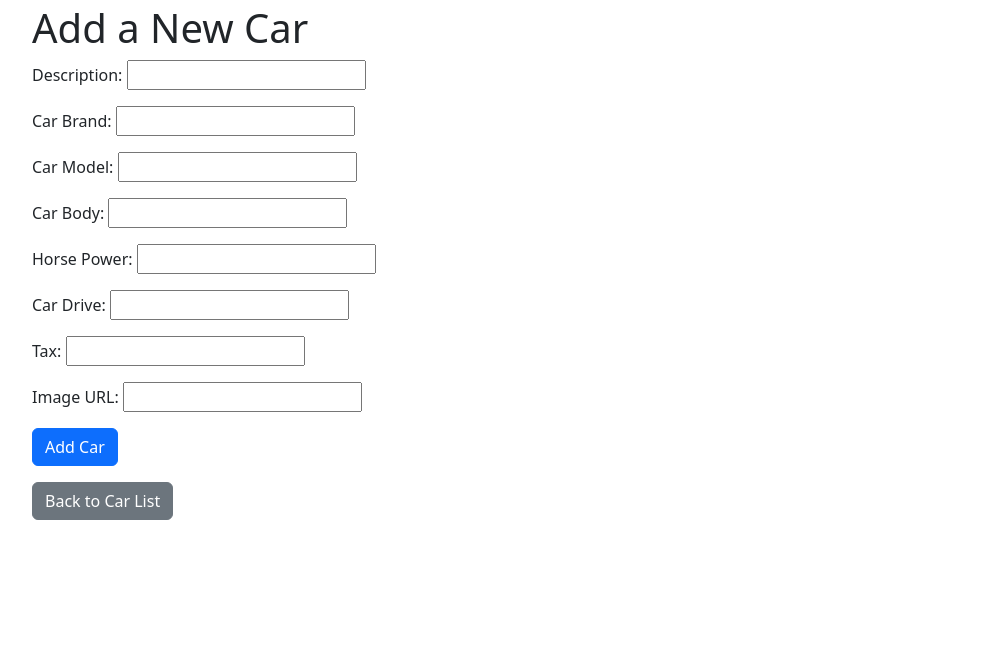
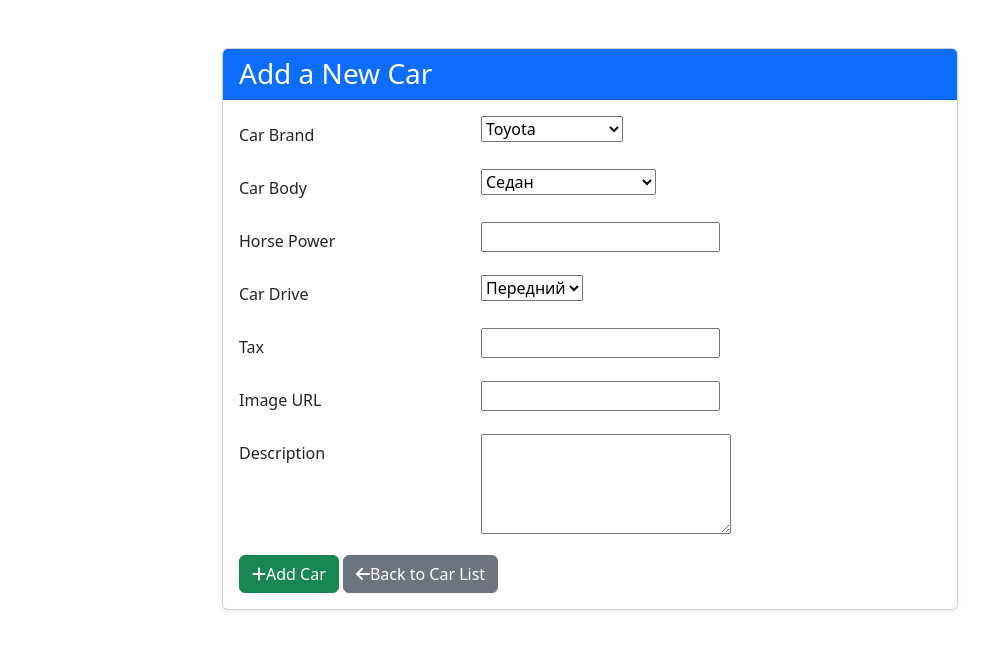
Before and after one commit to Yroslav77773/sait, a Django app: page /add/ in a window 1280 px wide. Shown: the top 650 px of the page, without its empty margins (50-1039 px from the left). Run offline with Django 5.2, Linux system fonts and the light colour scheme; a user stored in the database is signed in.

Commit message:
исправил все недочеты

```diff
--- a/test_app/templates/add_car.html
+++ b/test_app/templates/add_car.html
@@ -7,16 +7,49 @@
     <link rel="stylesheet" href="https://cdn.jsdelivr.net/npm/bootstrap@5.3.2/dist/css/bootstrap.min.css">
     <link rel="stylesheet" href="https://cdnjs.cloudflare.com/ajax/libs/font-awesome/6.5.1/css/all.min.css">
     {% load static %}
+    <style>
+        .form-control {
+            width: 250px;
+        }
+        #id_description {
+            width: 250px;
+            height: 100px;
+        }
+        .form-group {
+            margin-bottom: 15px; /* Отступ между группами полей */
+        }
+    </style>
 </head>
 <body>
-     <div class="container mt-1">
-        <h1>Add a New Car</h1>
-        <form method="post">
-            {% csrf_token %}
-            {{ form.as_p }}  <!-- Отображаем форму в виде параграфов -->
-            <button type="submit" class="btn btn-primary">Add Car</button>
-        </form>
-        <a href="{% url 'car_list' %}" class="btn btn-secondary mt-3">Back to Car List</a>
+    <div class="container mt-5">
+        <div class="row justify-content-center">
+            <div class="col-md-8">
+                <div class="card shadow-sm">
+                    <div class="card-header bg-primary text-white">
+                        <h3 class="mb-0">Add a New Car</h3>
+                    </div>
+                    <div class="card-body">
+                        <form method="post" enctype="multipart/form-data">
+                            {% csrf_token %}
+
+                            {% for field in car_form %}
+                                <div class="form-group row">
+                                    <label for="{{ field.id_for_label }}" class="col-sm-4 col-form-label">{{ field.label }}</label>
+                                    <div class="col-sm-8">
+                                        {{ field }}
+                                    </div>
+                                </div>
+                            {% endfor %}
+
+                            <button type="submit" class="btn btn-success"><i class="fas fa-plus mr-2"></i>Add Car</button>
+                            <a href="{% url 'car_list' %}" class="btn btn-secondary"><i class="fas fa-arrow-left mr-2"></i>Back to Car List</a>
+                        </form>
+                    </div>
+                </div>
+            </div>
+        </div>
     </div>
+
+    <script src="https://cdn.jsdelivr.net/npm/bootstrap@5.3.2/dist/js/bootstrap.bundle.min.js"></script>
 </body>
 </html>
--- a/test_app/test_project/forms.py
+++ b/test_app/test_project/forms.py
@@ -1,5 +1,144 @@
 # forms.py
 from django import forms
+
+
+
+CAR_BODY_CHOICES = [
+    ("sedan", "Седан"),
+    ("hatchback", "Хэтчбек"),
+    ("wagon", "Универсал"),
+    ("suv", "Внедорожник (SUV)"),
+    ("crossover", "Кроссовер"),
+    ("minivan", "Минивэн"),
+    ("coupe", "Купе"),
+    ("pickup", "Пикап"),
+    ("convertible", "Кабриолет"),
+]
+
+
+
+
+CAR_DRIVE_CHOICES = [
+    ("front", "Передний"),
+    ("rear", "Задний"),
+    ("all", "Полный"),
+]
+
+
+
+
+CAR_BRANDS = [
+    ("Toyota", "Toyota"),
+    ("Honda", "Honda"),
+    ("Ford", "Ford"),
+    ("Chevrolet", "Chevrolet"),
+    ("BMW", "BMW"),
+    ("Mercedes-Benz", "Mercedes-Benz"),
+    ("Audi", "Audi"),
+    ("Nissan", "Nissan"),
+    ("Hyundai", "Hyundai"),
+    ("Kia", "Kia"),
+    ("Volkswagen", "Volkswagen"),
+    ("Tesla", "Tesla"),
+    ("Mazda", "Mazda"),
+    ("Subaru", "Subaru"),
+    ("Lexus", "Lexus"),
+    ("Jeep", "Jeep"),
+    ("GMC", "GMC"),
+    ("Dodge", "Dodge"),
+    ("Ram", "Ram"),
+    ("Porsche", "Porsche"),
+    ("Land Rover", "Land Rover"),
+    ("Volvo", "Volvo"),
+    ("Acura", "Acura"),
+    ("Infiniti", "Infiniti"),
+    ("Cadillac", "Cadillac"),
+    ("Lincoln", "Lincoln"),
+    ("Buick", "Buick"),
+    ("Chrysler", "Chrysler"),
+    ("Mitsubishi", "Mitsubishi"),
+    ("Jaguar", "Jaguar"),
+    ("Alfa Romeo", "Alfa Romeo"),
+    ("Fiat", "Fiat"),
+    ("Mini", "Mini"),
+    ("Smart", "Smart"),
+    ("Suzuki", "Suzuki"),
+    ("Isuzu", "Isuzu"),
+    ("Saab", "Saab"),
+    ("Peugeot", "Peugeot"),
+    ("Renault", "Renault"),
+    ("Citroen", "Citroen"),
+    ("Skoda", "Skoda"),
+    ("Seat", "Seat"),
+    ("Opel", "Opel"),
+    ("Dacia", "Dacia"),
+    ("Holden", "Holden"),
+    ("Daewoo", "Daewoo"),
+    ("Rover", "Rover"),
+    ("MG", "MG"),
+    ("Lada", "Lada"),
+    ("Moskvich", "Moskvich"),
+    ("Aston Martin", "Aston Martin"),
+    ("Bentley", "Bentley"),
+    ("Bugatti", "Bugatti"),
+    ("Ferrari", "Ferrari"),
+    ("Lamborghini", "Lamborghini"),
+    ("Maserati", "Maserati"),
+    ("Rolls-Royce", "Rolls-Royce"),
+    ("McLaren", "McLaren"),
+    ("Lotus", "Lotus"),
+    ("Genesis", "Genesis"),
+    ("Polestar", "Polestar"),
+    ("Rivian", "Rivian"),
+    ("Lucid", "Lucid"),
+    ("BYD", "BYD"),
+    ("Nio", "Nio"),
+    ("XPeng", "XPeng"),
+    ("Geely", "Geely"),
+    ("Great Wall", "Great Wall"),
+    ("Chery", "Chery"),
+    ("Tata", "Tata"),
+    ("Mahindra", "Mahindra"),
+    ("Tata Motors", "Tata Motors"),
+    ("Maruti Suzuki", "Maruti Suzuki"),
+    ("Daihatsu", "Daihatsu"),
+    ("Subaru", "Subaru"),
+    ("SsangYong", "SsangYong"),
+    ("Proton", "Proton"),
+    ("Perodua", "Perodua"),
+    ("Haval", "Haval"),
+    ("Wuling", "Wuling"),
+    ("Dongfeng", "Dongfeng"),
+    ("FAW", "FAW"),
+    ("BAIC", "BAIC"),
+    ("GAC", "GAC"),
+    ("SGMW", "SGMW"),
+    ("Changan", "Changan"),
+    ("JAC", "JAC"),
+    ("Zotye", "Zotye"),
+    ("Lifan", "Lifan"),
+    ("Baojun", "Baojun"),
+    ("Wey", "Wey"),
+    ("Cupra", "Cupra"),
+    ("DS Automobiles", "DS Automobiles"),
+    ("Alpine", "Alpine"),
+    ("Morgan", "Morgan"),
+    ("TVR", "TVR"),
+    ("Rimac", "Rimac"),
+    ("Pagani", "Pagani"),
+    ("Koenigsegg", "Koenigsegg"),
+    ("Zenvo", "Zenvo"),
+    ("Caterham", "Caterham"),
+    ("Ariel", "Ariel"),
+    ("BAC", "BAC"),
+    ("Spyker", "Spyker"),
+    ("Noble", "Noble"),
+    ("Tesla", "Tesla"),
+]
+
+
+
+
 
 
 class SignUpForm(forms.Form):
@@ -7,11 +146,13 @@ class SignUpForm(forms.Form):
     password = forms.CharField(widget=forms.PasswordInput)
 
 class CarForm(forms.Form):
-    description = forms.CharField(max_length=255, required=False, label="Description")
-    car_brand = forms.CharField(max_length=255, label="Car Brand")
-    car_model = forms.CharField(max_length=255, label="Car Model", required=False)
-    car_body = forms.CharField(max_length=255, label="Car Body")
-    horse_power = forms.IntegerField(label="Horse Power")
-    car_drive = forms.CharField(max_length=255, label="Car Drive")
-    tax = forms.FloatField(label="Tax")
+    car_brand = forms.ChoiceField(choices=CAR_BRANDS, label="Car Brand")  # Используем ChoiceField
+    car_body = forms.ChoiceField(choices=CAR_BODY_CHOICES, label="Car Body")
+    horse_power = forms.IntegerField(label="Horse Power", min_value=1)
+    car_drive = forms.ChoiceField(choices=CAR_DRIVE_CHOICES, label="Car Drive")
+    tax = forms.FloatField(label="Tax",  min_value=1)
     image_url = forms.URLField(label="Image URL", required=False)
+    description = forms.CharField(max_length=255, required=False, label="Description", widget=forms.Textarea)
+
+class CarImageForm(forms.Form):
+    image = forms.ImageField(label="Car Image")
--- a/test_app/test_project/models.py
+++ b/test_app/test_project/models.py
@@ -1,4 +1,5 @@
 from django.db import models
+
 
 class Car(models.Model):
     description = models.CharField(max_length=255, blank=True, null=True)
@@ -8,7 +9,7 @@ class Car(models.Model):
     car_drive = models.CharField(max_length=255)
     tax = models.FloatField(default=0)
     user = models.CharField(max_length=255)
-
+    image_url = models.URLField(blank=True, null=True)
 
     def __str__(self):
         return f"{self.car_brand} {self.car_body}"
--- a/test_app/test_project/urls.py
+++ b/test_app/test_project/urls.py
@@ -19,6 +19,9 @@ from django.urls import path
 from . import views  # Импортирует views из test_project/views.py
 
 urlpatterns = [
+    #path('', views.car_review_list1, name='home'),  # Сопоставляет пустой URL с функцией представления home
+    #path('car/<int:car_id>/reviews/', views.car_review_list1, name='car_review_list'),
+    path('cars/', views.car_list_view, name='car_list'),
     path('delete/<int:car_id>/', views.delete_car, name='delete_car'), # URL для удаления автомобиля
     path('add/', views.add_car, name='add_car'),  # URL для добавления автомобиля
     path('reviews/<int:car_id>/', views.car_review_list, name='car_review_list'),
--- a/test_app/test_project/views.py
+++ b/test_app/test_project/views.py
@@ -8,6 +8,9 @@ from django.http import HttpResponse
 from django.shortcuts import render, redirect, get_object_or_404
 from django.contrib.auth.decorators import login_required
 from .forms import CarForm
+from .forms import CarForm, CarImageForm
+from .models import Car, CarImage
+
 
 
 
@@ -84,19 +87,21 @@ def car_list(request):
 
 
 
+
+
 @login_required
 def add_car(request):
     if request.method == 'POST':
-        form = CarForm(request.POST)
-        if form.is_valid():
-            description = form.cleaned_data['description']
-            car_brand = form.cleaned_data['car_brand']
-            car_model = form.cleaned_data['car_model']
-            car_body = form.cleaned_data['car_body']
-            horse_power = form.cleaned_data['horse_power']
-            car_drive = form.cleaned_data['car_drive']
-            tax = form.cleaned_data['tax']
-            image_url = form.cleaned_data['image_url']
+        car_form = CarForm(request.POST)
+
+        if car_form.is_valid():
+            description = car_form.cleaned_data['description']
+            car_brand = car_form.cleaned_data['car_brand']
+            car_body = car_form.cleaned_data['car_body']
+            horse_power = car_form.cleaned_data['horse_power']
+            car_drive = car_form.cleaned_data['car_drive']
+            tax = car_form.cleaned_data['tax']
+            image_url = car_form.cleaned_data['image_url']
 
             car = Car(
                 description=description,
@@ -105,19 +110,24 @@ def add_car(request):
                 horse_power=horse_power,
                 car_drive=car_drive,
                 tax=tax,
-                user=request.user.username,  # Извлекаем имя пользователя
+                user=request.user.username,
                 image_url=image_url,
-                car_model=car_model,  # ADD THE MODEL
             )
             car.save()
+
             return redirect('car_list')
     else:
-        form = CarForm()
-    return render(request, 'add_car.html', {'form': form})
+        car_form = CarForm()
 
-
+    return render(request, 'add_car.html', {'car_form': car_form})
 @login_required
 def delete_car(request, car_id):
     car = get_object_or_404(Car, pk=car_id)
     car.delete()
     return redirect('car_list')
+
+
+def car_list_view(request):
+    cars = Car.objects.all()  # Получаем все машины из базы данных
+    context = {'cars': cars}
+    return render(request, 'car_list.html', context) # Отображаем шаблон car_list.html
```
Also changed, not shown: test_app/templates/car_review_list.html (+17 -5 lines), test_app/db.sqlite3.
